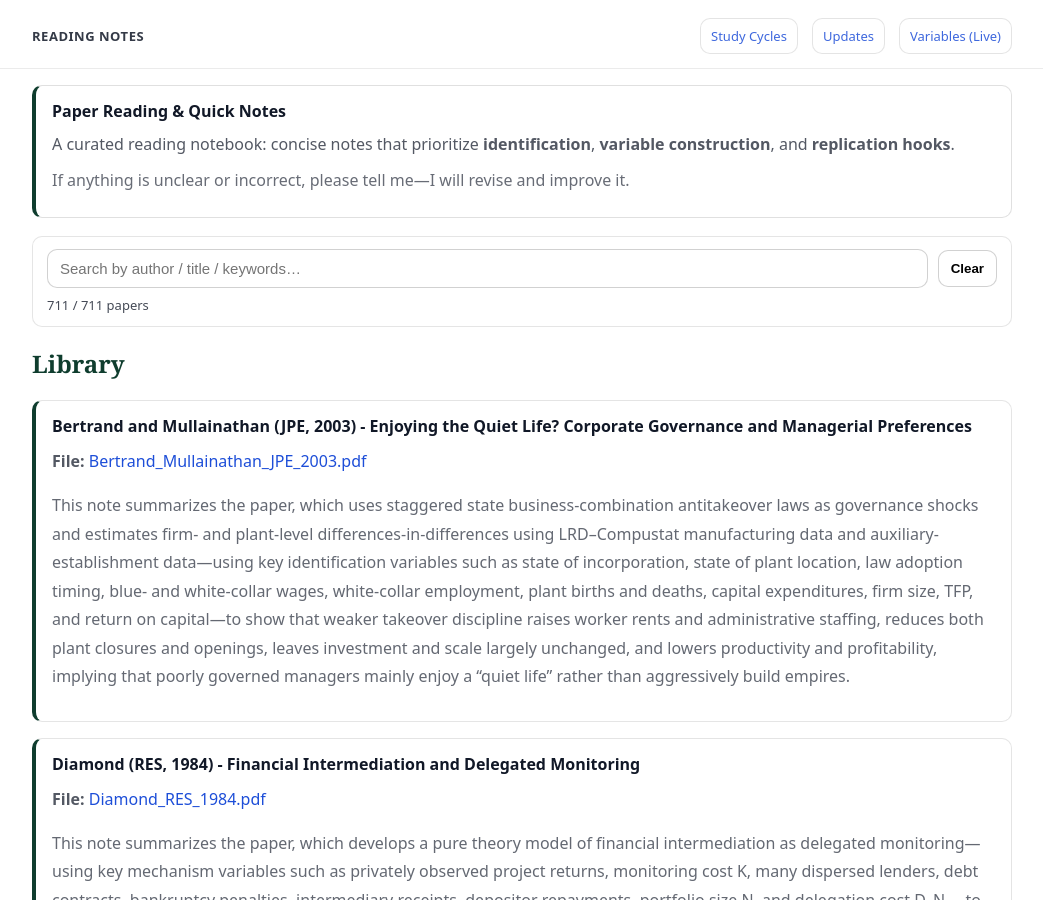
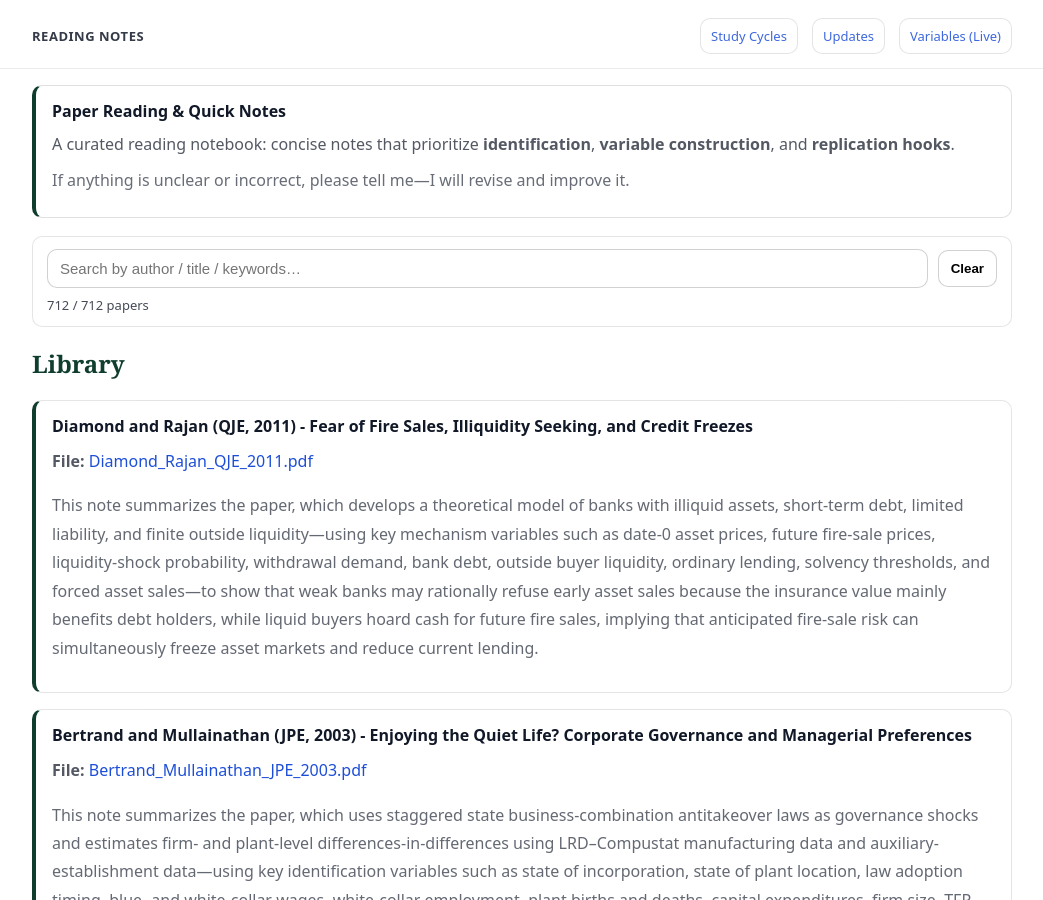
Before and after one commit to yaxinzn/study-archive, a Jekyll site: the page built from reading/index.md, in a window 1280 px wide and 900 px high. Shown: the whole window, without its empty margins (118-1161 px from the left). Built offline with Jekyll 4.4.1, drawn with Linux system fonts in a browser that asks for light colours.

Commit message:
Reading: add/update Diamond_Rajan_QJE_2011.pdf

```diff
--- a/_data/reading.yml
+++ b/_data/reading.yml
@@ -1,3 +1,7 @@
+- title: "Diamond and Rajan (QJE, 2011) - Fear of Fire Sales, Illiquidity Seeking, and Credit Freezes"
+  file: "Diamond_Rajan_QJE_2011.pdf"
+  desc: "This note summarizes the paper, which develops a theoretical model of banks with illiquid assets, short-term debt, limited liability, and finite outside liquidity—using key mechanism variables such as date-0 asset prices, future fire-sale prices, liquidity-shock probability, withdrawal demand, bank debt, outside buyer liquidity, ordinary lending, solvency thresholds, and forced asset sales—to show that weak banks may rationally refuse early asset sales because the insurance value mainly benefits debt holders, while liquid buyers hoard cash for future fire sales, implying that anticipated fire-sale risk can simultaneously freeze asset markets and reduce current lending."
+
 - title: "Bertrand and Mullainathan (JPE, 2003) - Enjoying the Quiet Life? Corporate Governance and Managerial Preferences"
   file: "Bertrand_Mullainathan_JPE_2003.pdf"
   desc: "This note summarizes the paper, which uses staggered state business-combination antitakeover laws as governance shocks and estimates firm- and plant-level differences-in-differences using LRD–Compustat manufacturing data and auxiliary-establishment data—using key identification variables such as state of incorporation, state of plant location, law adoption timing, blue- and white-collar wages, white-collar employment, plant births and deaths, capital expenditures, firm size, TFP, and return on capital—to show that weaker takeover discipline raises worker rents and administrative staffing, reduces both plant closures and openings, leaves investment and scale largely unchanged, and lowers productivity and profitability, implying that poorly governed managers mainly enjoy a “quiet life” rather than aggressively build empires."
```
Also changed, not shown: 1 other file.
